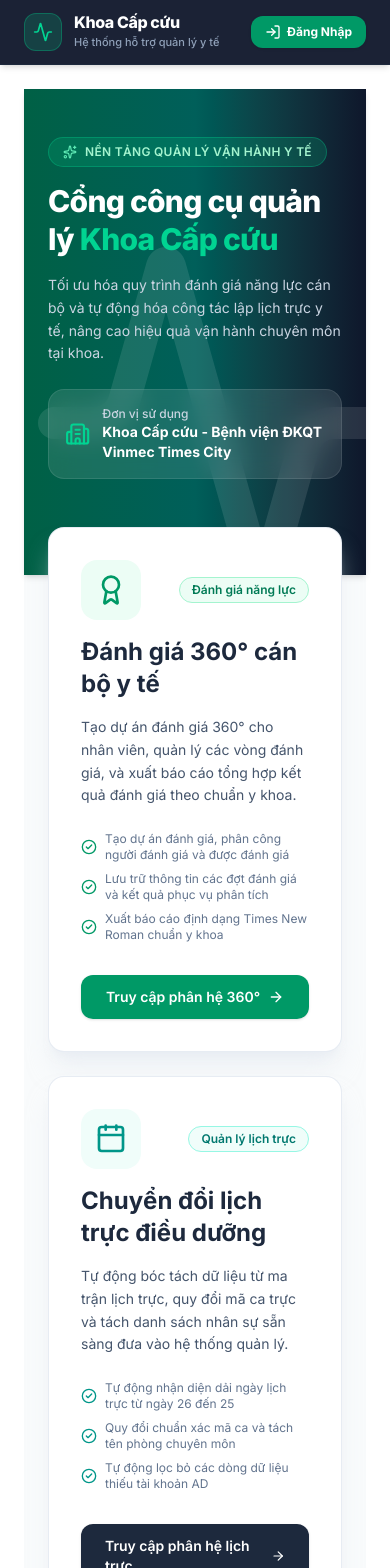
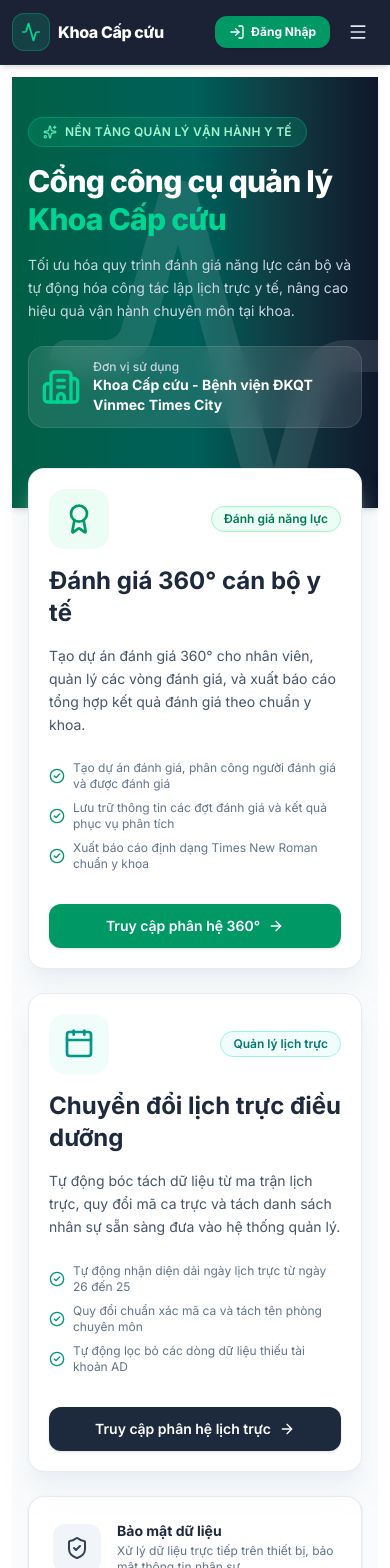
Before and after one commit to toibui2906-beep/convertfile, a Next.js app: page / in a window 390 px wide. Shown: the top 1568 px of the page. Built offline with nearby package versions, Linux system fonts and the light colour scheme.

Commit message:
fix error user api

```diff
--- a/app/360/admin/assignments/page.tsx
+++ b/app/360/admin/assignments/page.tsx
@@ -300,7 +300,8 @@
         <div className="p-4 bg-slate-50 border-b border-slate-200 font-bold text-slate-700 text-sm">
           Danh Sách Phân Công & Theo Dõi Tiến Độ ({assignments.length})
         </div>
-        <table className="w-full text-sm text-left text-slate-600">
+        <div className="overflow-x-auto">
+        <table className="w-full min-w-[760px] text-sm text-left text-slate-600">
           <thead className="bg-slate-50 text-slate-700 font-bold text-xs uppercase border-b border-slate-200">
             <tr>
               <th className="p-4">Người Đánh Giá</th>
@@ -383,6 +384,7 @@
             )}
           </tbody>
         </table>
+        </div>
       </div>
     </div>
   );
--- a/app/360/admin/criteria/page.tsx
+++ b/app/360/admin/criteria/page.tsx
@@ -120,8 +120,8 @@
         </button>
       </div>
 
-      <div className="bg-white rounded-2xl border border-slate-200 shadow-sm overflow-hidden">
-        <table className="w-full text-sm text-left text-slate-600">
+      <div className="bg-white rounded-2xl border border-slate-200 shadow-sm overflow-x-auto">
+        <table className="w-full min-w-[760px] text-sm text-left text-slate-600">
           <thead className="bg-slate-50 text-slate-700 font-bold text-xs uppercase border-b border-slate-200">
             <tr>
               <th className="p-4 text-center w-16">STT</th>
--- a/app/360/admin/projects/page.tsx
+++ b/app/360/admin/projects/page.tsx
@@ -185,8 +185,8 @@
       </div>
 
       {/* PROJECT TABLE */}
-      <div className="bg-white rounded-2xl border border-slate-200 shadow-sm overflow-hidden">
-        <table className="w-full text-sm text-left text-slate-600">
+      <div className="bg-white rounded-2xl border border-slate-200 shadow-sm overflow-x-auto">
+        <table className="w-full min-w-[720px] text-sm text-left text-slate-600">
           <thead className="bg-slate-50 text-slate-700 font-bold text-xs uppercase border-b border-slate-200">
             <tr>
               <th className="p-4">Tên Dự Án / Đợt Đánh Giá</th>
--- a/app/360/admin/users/page.tsx
+++ b/app/360/admin/users/page.tsx
@@ -200,8 +200,8 @@
       </div>
 
       {/* USER TABLE */}
-      <div className="bg-white rounded-2xl border border-slate-200 shadow-sm overflow-hidden">
-        <table className="w-full text-sm text-left text-slate-600">
+      <div className="bg-white rounded-2xl border border-slate-200 shadow-sm overflow-x-auto">
+        <table className="w-full min-w-[680px] text-sm text-left text-slate-600">
           <thead className="bg-slate-50 text-slate-700 font-bold text-xs uppercase border-b border-slate-200">
             <tr>
               <th className="p-4">Họ và Tên</th>
--- a/app/layout.tsx
+++ b/app/layout.tsx
@@ -33,7 +33,7 @@
         </Suspense>
 
         {/* Nội dung các trang con */}
-        <main className="flex-1 max-w-7xl w-full mx-auto p-6">
+        <main className="flex-1 max-w-7xl w-full mx-auto p-3 sm:p-6">
           {children}
         </main>
       </body>
--- a/app/page.tsx
+++ b/app/page.tsx
@@ -18,7 +18,7 @@
     <main className="min-h-screen bg-slate-50/80 text-slate-900 pb-16">
 
       {/* HERO HEADER */}
-      <header className="bg-gradient-to-r from-emerald-800 via-teal-800 to-slate-900 text-white pt-12 pb-24 px-6 shadow-md relative overflow-hidden">
+      <header className="bg-gradient-to-r from-emerald-800 via-teal-800 to-slate-900 text-white pt-10 pb-20 px-4 sm:px-6 md:pt-12 md:pb-24 shadow-md relative overflow-hidden">
         <div className="absolute -right-10 -bottom-10 opacity-10 pointer-events-none">
           <Activity className="w-96 h-96 text-white" />
         </div>
@@ -39,9 +39,9 @@
             </p>
           </div>
 
-          <div className="flex items-center space-x-3 bg-white/10 backdrop-blur-md border border-white/10 p-4 rounded-2xl shrink-0">
-            <Building2 className="w-10 h-10 text-emerald-400" />
-            <div>
+          <div className="flex min-w-0 items-center gap-3 bg-white/10 backdrop-blur-md border border-white/10 p-3 sm:p-4 rounded-2xl shrink-0">
+            <Building2 className="w-10 h-10 text-emerald-400 shrink-0" />
+            <div className="min-w-0">
               <p className="text-xs text-slate-300 font-medium">Đơn vị sử dụng</p>
               <p className="text-sm font-bold text-white">Khoa Cấp cứu - Bệnh viện ĐKQT Vinmec Times City</p>
             </div>
@@ -50,13 +50,13 @@
       </header>
 
       {/* MAIN CONTENT CONTAINERS */}
-      <div className="max-w-7xl mx-auto px-6 -mt-12 space-y-8 relative z-20">
+      <div className="max-w-7xl mx-auto px-4 sm:px-6 -mt-10 sm:-mt-12 space-y-6 sm:space-y-8 relative z-20">
 
         {/* CARDS LỐI VÀO PHÂN HỆ */}
         <div className="grid grid-cols-1 md:grid-cols-2 gap-6">
 
           {/* Card 1: Đánh giá 360 */}
-          <div className="bg-white rounded-2xl shadow-xl shadow-slate-200/50 border border-slate-200/80 p-8 flex flex-col justify-between hover:border-emerald-500/50 transition-all duration-200 group">
+          <div className="bg-white rounded-2xl shadow-xl shadow-slate-200/50 border border-slate-200/80 p-5 sm:p-8 flex flex-col justify-between hover:border-emerald-500/50 transition-all duration-200 group">
             <div className="space-y-4">
               <div className="flex items-center justify-between">
                 <div className="p-3.5 bg-emerald-50 text-emerald-600 rounded-2xl group-hover:bg-emerald-600 group-hover:text-white transition-colors duration-200">
@@ -103,7 +103,7 @@
           </div>
 
           {/* Card 2: Chuyển đổi lịch trực */}
-          <div className="bg-white rounded-2xl shadow-xl shadow-slate-200/50 border border-slate-200/80 p-8 flex flex-col justify-between hover:border-emerald-500/50 transition-all duration-200 group">
+          <div className="bg-white rounded-2xl shadow-xl shadow-slate-200/50 border border-slate-200/80 p-5 sm:p-8 flex flex-col justify-between hover:border-emerald-500/50 transition-all duration-200 group">
             <div className="space-y-4">
               <div className="flex items-center justify-between">
                 <div className="p-3.5 bg-teal-50 text-teal-600 rounded-2xl group-hover:bg-teal-600 group-hover:text-white transition-colors duration-200">
--- a/components/Navbar.tsx
+++ b/components/Navbar.tsx
@@ -15,7 +15,8 @@
   ShieldCheck,
   X,
   Lock,
-  User
+  User,
+  Menu
 } from "lucide-react";
 
 export default function Navbar() {
@@ -27,6 +28,7 @@
   const [isAdminLoggedIn, setIsAdminLoggedIn] = useState(false);
   const [userName, setUserName] = useState('Admin');
   const [showLoginModal, setShowLoginModal] = useState(false);
+  const [showMobileNav, setShowMobileNav] = useState(false);
   const [account, setAccount] = useState(''); // email đăng nhập
   const [password, setPassword] = useState('');
   const [submitting, setSubmitting] = useState(false);
@@ -179,12 +181,12 @@
   return (
     <>
       <header className="sticky top-0 z-50 bg-slate-900/95 backdrop-blur-md border-b border-slate-800 text-white shadow-md">
-        <div className="max-w-7xl mx-auto px-6 h-16 flex items-center justify-between gap-4">
+        <div className="max-w-7xl mx-auto px-3 sm:px-6 h-16 flex items-center justify-between gap-2 sm:gap-4">
 
           {/* Logo & Tên Hệ Thống */}
           <Link
             href="/"
-            className="flex items-center space-x-3 group transition shrink-0"
+            className="flex items-center space-x-2 sm:space-x-3 group transition shrink-0"
           >
             <div className="p-2 bg-emerald-500/20 border border-emerald-400/30 rounded-xl group-hover:bg-emerald-500/30 transition">
               <Activity className="w-5 h-5 text-emerald-400" />
@@ -193,7 +195,7 @@
               <span className="font-extrabold text-base tracking-tight block leading-none">
                 Khoa Cấp cứu
               </span>
-              <span className="text-[11px] text-slate-400 font-medium block mt-1">
+              <span className="hidden sm:block text-[11px] text-slate-400 font-medium mt-1">
                 Hệ thống hỗ trợ quản lý y tế
               </span>
             </div>
@@ -223,7 +225,7 @@
           </nav>
 
           {/* Góc phải: Trạng thái & Đăng nhập / Đăng xuất */}
-          <div className="flex items-center space-x-3 shrink-0">
+          <div className="flex items-center gap-2 sm:gap-3 shrink-0">
             {isAdminLoggedIn ? (
               <div className="flex items-center space-x-2 bg-slate-800/80 p-1.5 pl-3 rounded-xl border border-slate-700">
                 <div className="flex items-center space-x-2">
@@ -252,18 +254,50 @@
                 className="inline-flex items-center space-x-1.5 bg-emerald-600 hover:bg-emerald-700 text-white px-3.5 py-2 rounded-xl text-xs font-bold shadow-sm transition"
               >
                 <LogIn className="w-4 h-4" />
-                <span>Đăng Nhập</span>
+                <span className="hidden min-[360px]:inline">Đăng Nhập</span>
               </button>
             )}
+            <button
+              type="button"
+              onClick={() => setShowMobileNav((open) => !open)}
+              aria-label={showMobileNav ? 'Đóng menu điều hướng' : 'Mở menu điều hướng'}
+              aria-expanded={showMobileNav}
+              className="md:hidden inline-flex h-10 w-10 items-center justify-center rounded-lg text-slate-200 hover:bg-slate-800"
+            >
+              <Menu className="h-5 w-5" />
+            </button>
           </div>
 
         </div>
+
+        {showMobileNav && (
+          <nav className="md:hidden border-t border-slate-800 bg-slate-900 px-3 py-2">
+            {navItems.map((item) => {
+              const Icon = item.icon;
+              const isActive = pathname === item.href;
+
+              return (
+                <Link
+                  key={item.href}
+                  href={item.href}
+                  onClick={() => setShowMobileNav(false)}
+                  className={`flex min-h-11 items-center gap-3 rounded-lg px-3 py-2 text-sm font-semibold ${
+                    isActive ? 'bg-emerald-600 text-white' : 'text-slate-300 hover:bg-slate-800 hover:text-white'
+                  }`}
+                >
+                  <Icon className="h-4 w-4" />
+                  <span>{item.name}</span>
+                </Link>
+              );
+            })}
+          </nav>
+        )}
       </header>
 
       {/* MODAL ĐĂNG NHẬP */}
       {showLoginModal && (
-        <div className="fixed inset-0 bg-slate-900/60 backdrop-blur-sm z-50 flex items-center justify-center p-4">
-          <form onSubmit={handleLogin} className="bg-white text-slate-800 rounded-2xl p-6 max-w-sm w-full shadow-2xl space-y-4">
+        <div className="fixed inset-0 z-50 flex items-start justify-center overflow-y-auto bg-slate-900/60 p-3 backdrop-blur-sm sm:items-center sm:p-4">
+          <form onSubmit={handleLogin} className="my-auto max-h-[calc(100dvh-1.5rem)] w-full max-w-sm space-y-4 overflow-y-auto rounded-2xl bg-white p-5 text-slate-800 shadow-2xl sm:p-6">
             <div className="flex justify-between items-center border-b border-slate-100 pb-3">
               <h3 className="text-lg font-bold text-slate-800 flex items-center space-x-2">
                 <ShieldCheck className="w-5 h-5 text-emerald-600" />
```
Also changed, not shown: app/api/360/users/route.ts (+31 -2 lines), app/calendars/page.tsx (+5 -5 lines), components/SearchBar.tsx (+5 -4 lines), 1 other file (tests, documents, lock files or other folders).
